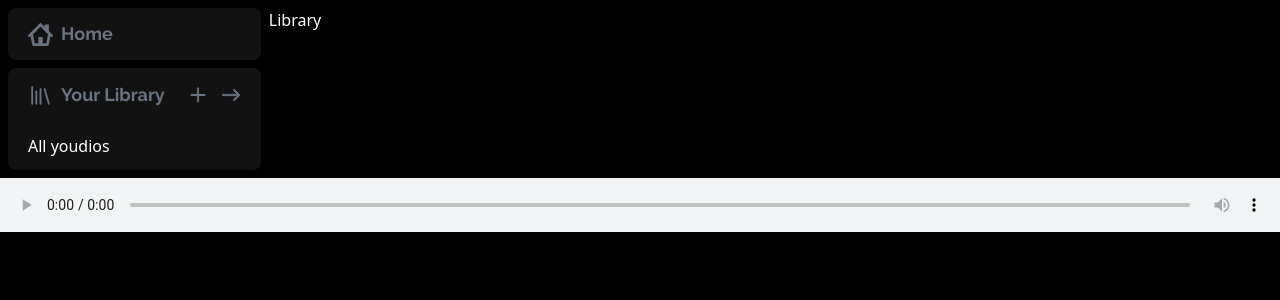
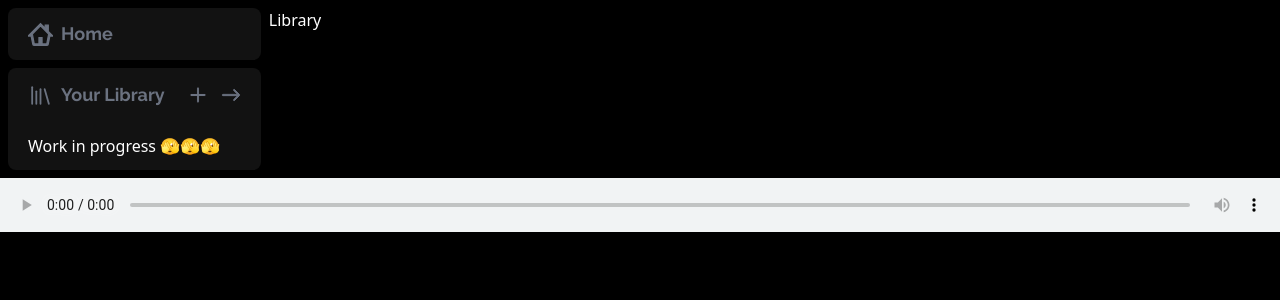
Before and after one commit to anonthedev/youdio, a Next.js app: page /library in a window 1280 px wide. Shown: the top 300 px of the page. Built offline with nearby package versions, Linux system fonts and the light colour scheme; a web font is replaced by a local one.

Commit message:
setting lib to work in progress

```diff
--- a/src/Components/Sidebar/LibraryPreview.tsx
+++ b/src/Components/Sidebar/LibraryPreview.tsx
@@ -13,7 +13,7 @@ export default function LibraryPreview() {
     return (
         <section>
             <div>
-                <span>All youdios</span>
+                <span>Work in progress 🫣🫣🫣</span>
                 {/* <p>{userDetails.email}</p> */}
             </div>
         </section>
```
